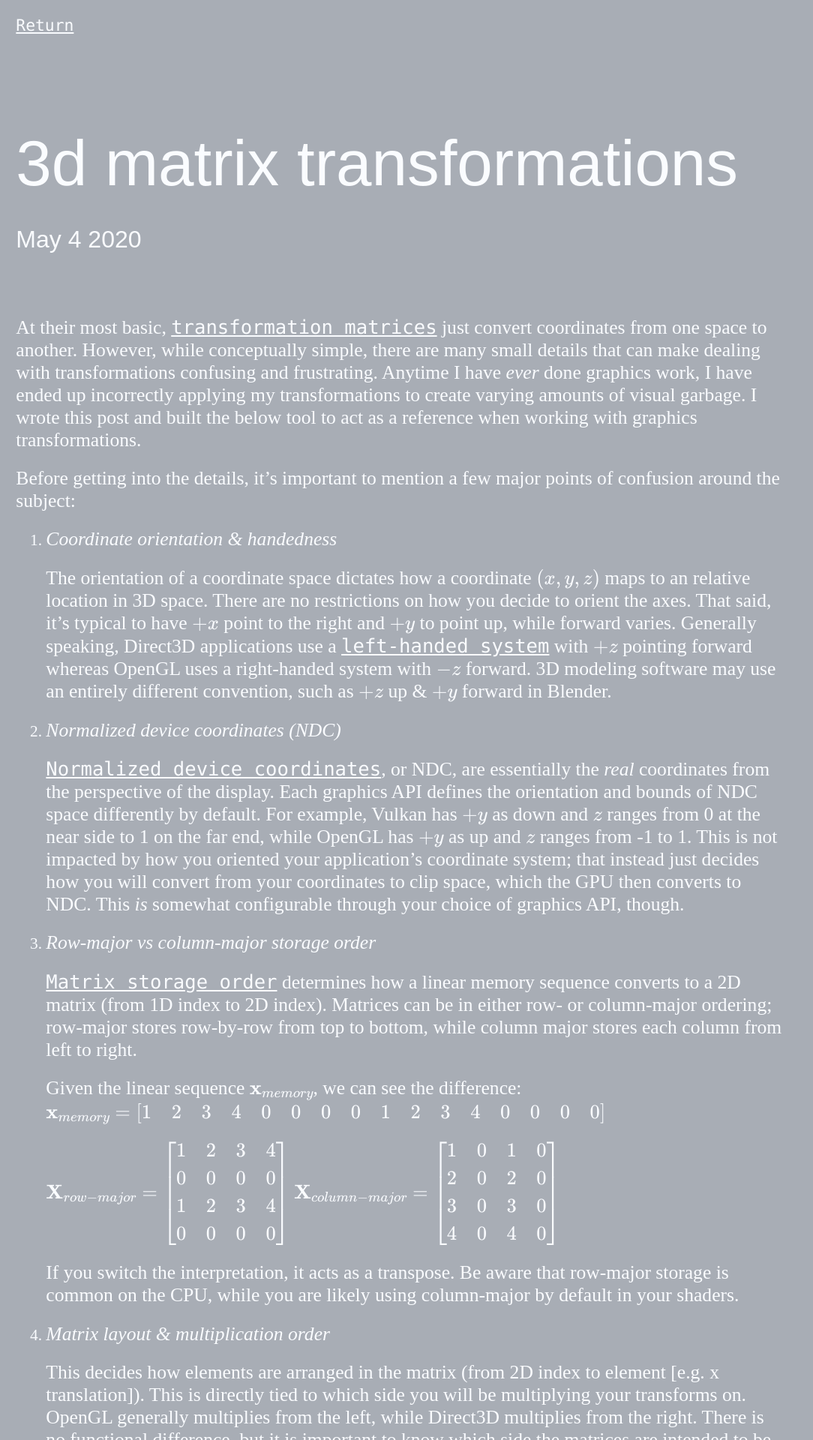
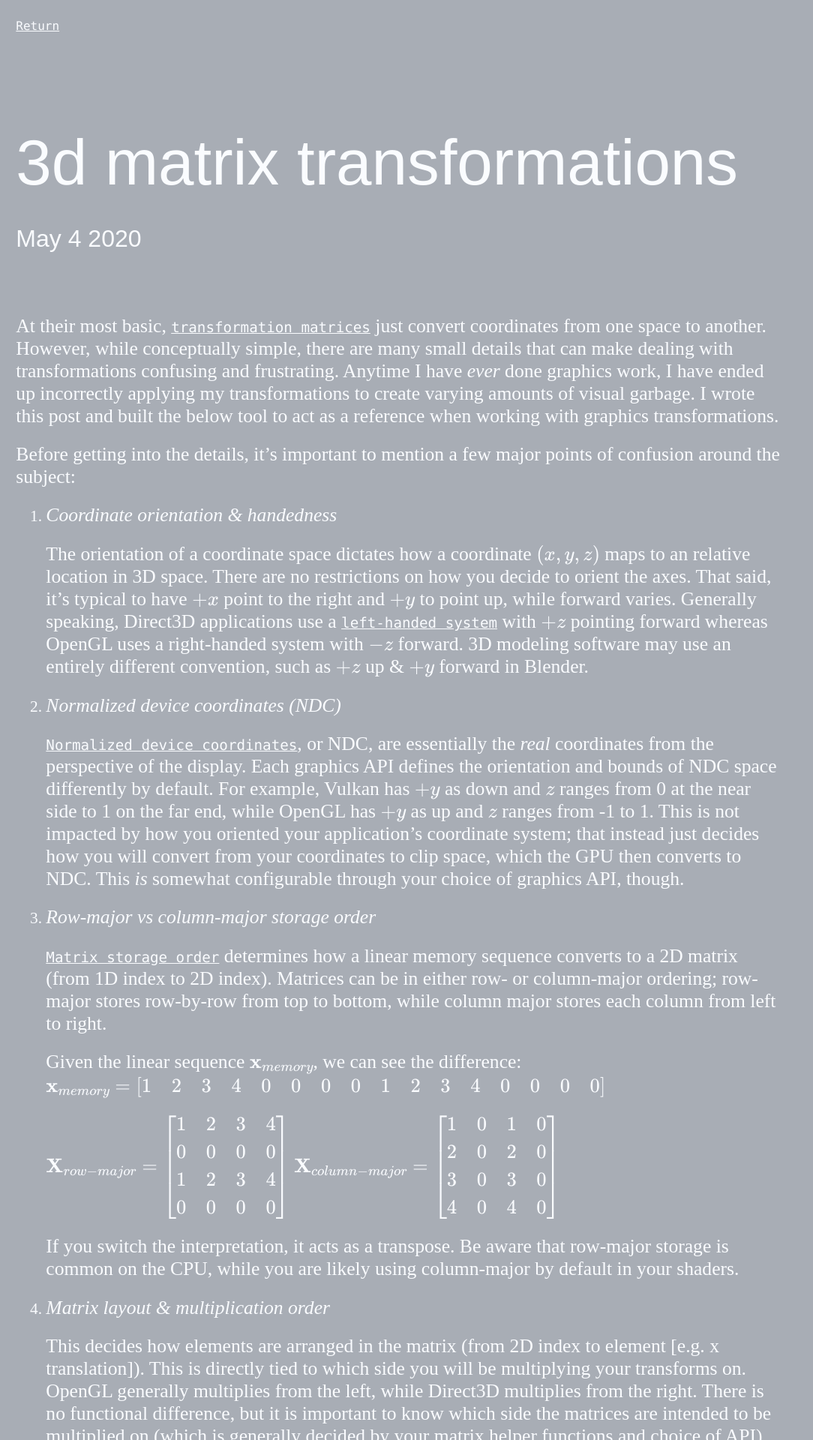
Before and after one commit to pens/rgb.sh, a Jekyll site: the page built from _posts/2020-05-04-transform.md, in a window 1280 px wide. Shown: the top 1920 px of the page at 75% size, without its empty margins (0-1084 px from the left). Built offline with Jekyll 4.4.1, drawn with Linux system fonts in a browser that asks for light colours; formulas are drawn with MathJax 3.

Commit message:
Style tweaks

```diff
--- a/assets/css/blog.css
+++ b/assets/css/blog.css
@@ -9,6 +9,9 @@
 h2 {
     margin: 2rem 0 0;
 }
+h3 {
+    color: #fafcff;
+}
 
 .desc {
     margin-bottom: 4rem;
@@ -16,6 +19,7 @@
 
 a {
     font-family: "Monaco", monospace;
+    font-size: 75%;
     word-wrap: break-word;
 }
 
--- a/assets/css/transform.css
+++ b/assets/css/transform.css
@@ -5,9 +5,14 @@
 }
 #controls {
     text-align: center;
+    margin-bottom: 1rem;
 }
 #controls * {
     font-size: 1rem;
+}
+
+#three {
+    margin-top: 1rem;
 }
 
 /* dat.GUI */
```
